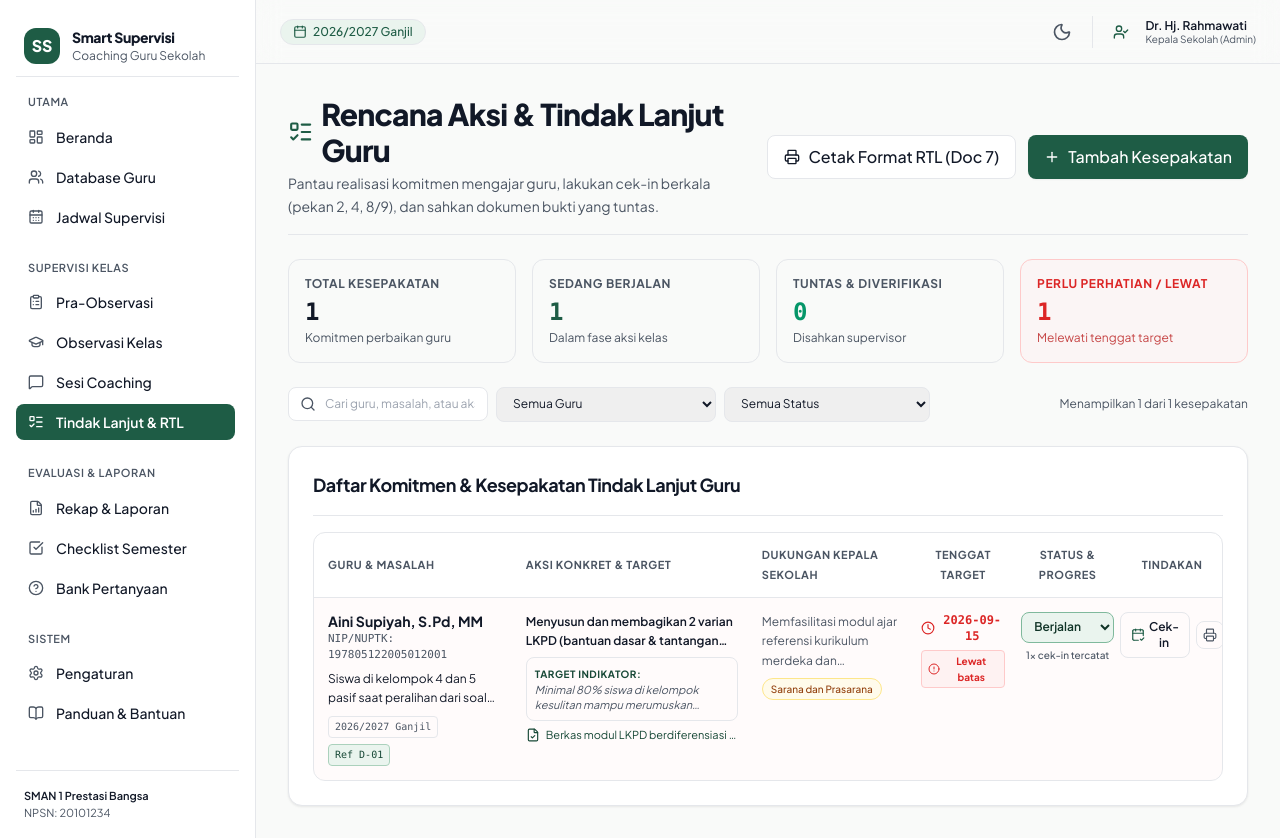
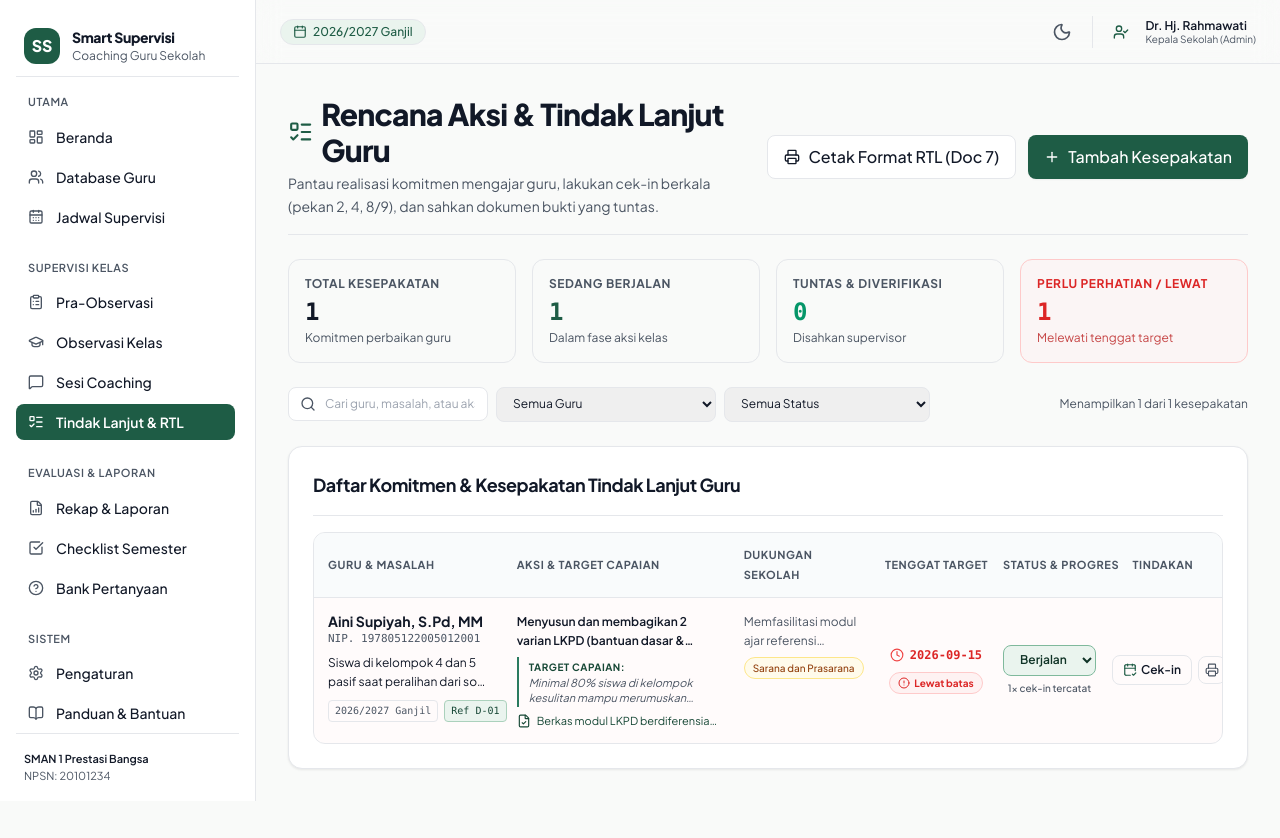
Before and after one commit to mediasosialsmpn3cibungbulang-dotcom/Web-App-Observasi, a Next.js app: page /tindak-lanjut in a window 1280 px wide. After the commit the page ends 801 px from the top, so only its background shows below. Built offline with nearby package versions, Linux system fonts and the light colour scheme.

Commit message:
fix(followup): sempurnakan tipografi tabel RTL cegah teks terpotong dan tanggal terlipat

```diff
--- a/src/features/followup/FollowupManager.tsx
+++ b/src/features/followup/FollowupManager.tsx
@@ -261,21 +261,21 @@ export function FollowupManager() {
           <div className="w-full overflow-hidden rounded-xl border border-border bg-card shadow-2xs">
             <table className="w-full table-fixed text-left text-sm border-collapse">
               <colgroup>
-                <col className="w-[22%]" />
-                <col className="w-[26%]" />
-                <col className="w-[18%]" />
-                <col className="w-[11%]" />
+                <col className="w-[21%]" />
+                <col className="w-[25%]" />
+                <col className="w-[16%]" />
+                <col className="w-[13%]" />
                 <col className="w-[12%]" />
-                <col className="w-[11%]" />
+                <col className="w-[13%]" />
               </colgroup>
-              <thead className="bg-muted/30 border-b border-border text-[11px] uppercase font-bold text-muted tracking-wider">
+              <thead className="bg-slate-50/80 dark:bg-zinc-800/80 border-b border-border text-[11px] uppercase font-bold text-muted tracking-wider">
                 <tr>
-                  <th className="py-3 px-3.5">Guru & Masalah</th>
-                  <th className="py-3 px-3">Aksi Konkret & Target</th>
-                  <th className="py-3 px-3">Dukungan Kepala Sekolah</th>
-                  <th className="py-3 px-2 text-center">Tenggat Target</th>
-                  <th className="py-3 px-2 text-center">Status & Progres</th>
-                  <th className="py-3 px-2 text-center">Tindakan</th>
+                  <th className="py-3 px-3.5 text-left">Guru & Masalah</th>
+                  <th className="py-3 px-3 text-left">Aksi & Target Capaian</th>
+                  <th className="py-3 px-3 text-left">Dukungan Sekolah</th>
+                  <th className="py-3 px-2 text-center whitespace-nowrap">Tenggat Target</th>
+                  <th className="py-3 px-2 text-center whitespace-nowrap">Status & Progres</th>
+                  <th className="py-3 px-2 text-center whitespace-nowrap">Tindakan</th>
                 </tr>
               </thead>
               <tbody className="divide-y divide-border text-xs">
@@ -296,18 +296,18 @@ export function FollowupManager() {
                         <p className="font-bold text-foreground text-sm leading-snug truncate" title={teacher?.nama_lengkap}>
                           {teacher?.nama_lengkap || "Guru"}
                         </p>
-                        <p className="text-[11px] font-mono text-muted">
-                          {teacher?.nip_nuptk ? `NIP/NUPTK: ${teacher.nip_nuptk}` : "Guru Mata Pelajaran"}
+                        <p className="text-[11px] font-mono text-muted whitespace-nowrap">
+                          {teacher?.nip_nuptk ? `NIP. ${teacher.nip_nuptk}` : "Guru Mata Pelajaran"}
                         </p>
                         <p className="text-xs text-muted/90 mt-1.5 leading-relaxed line-clamp-2 break-words" title={item.masalah_utama}>
                           {item.masalah_utama}
                         </p>
-                        <div className="flex flex-wrap items-center gap-1.5 mt-2">
-                          <span className="text-[10px] font-mono px-1.5 py-0.5 rounded bg-muted/10 text-muted border border-border">
+                        <div className="flex items-center gap-1.5 mt-2">
+                          <span className="text-[10px] font-mono px-1.5 py-0.5 rounded bg-muted/10 text-muted border border-border whitespace-nowrap">
                             {item.semester}
                           </span>
                           {item.kode_pertanyaan_pemicu && (
-                            <span className="text-[10px] font-mono px-1.5 py-0.5 rounded bg-pine-50 dark:bg-pine-950/40 text-pine-700 dark:text-pine-300 border border-pine-200 dark:border-pine-800">
+                            <span className="text-[10px] font-mono px-1.5 py-0.5 rounded bg-pine-50 dark:bg-pine-950/40 text-pine-700 dark:text-pine-300 border border-pine-200 dark:border-pine-800 whitespace-nowrap">
                               Ref {item.kode_pertanyaan_pemicu}
                             </span>
                           )}
@@ -319,12 +319,12 @@ export function FollowupManager() {
                         <p className="font-semibold text-foreground text-xs leading-relaxed line-clamp-2 break-words" title={item.aksi_konkret_guru}>
                           {item.aksi_konkret_guru}
                         </p>
-                        <div className="mt-1.5 p-2 rounded-lg bg-muted/10 border border-border/50">
+                        <div className="mt-1.5 pl-2.5 border-l-2 border-pine-500 py-0.5">
                           <span className="text-[10px] font-bold text-pine-700 dark:text-pine-400 block uppercase tracking-wider">
-                            Target Indikator:
+                            Target Capaian:
                           </span>
                           <p className="text-[11px] text-muted italic leading-snug line-clamp-2 break-words" title={item.target_indikator_sukses}>
-                            {item.target_indikator_sukses || "Meningkatnya hasil belajar dan keaktifan siswa"}
+                            {item.target_indikator_sukses || "Meningkatnya hasil belajar siswa"}
                           </p>
                         </div>
                         {item.bukti_tindak_lanjut && (
@@ -337,10 +337,10 @@ export function FollowupManager() {
 
                       {/* Dukungan Kepsek */}
                       <td className="py-3.5 px-3 align-top">
-                        <p className="text-xs text-muted leading-relaxed line-clamp-3 break-words" title={item.dukungan_kepala_sekolah}>
+                        <p className="text-xs text-muted leading-relaxed line-clamp-2 break-words" title={item.dukungan_kepala_sekolah}>
                           {item.dukungan_kepala_sekolah || "Pendampingan dan pemantauan berkala."}
                         </p>
-                        <div className="mt-2">
+                        <div className="mt-1.5">
                           <span className="inline-block text-[10px] font-medium px-2 py-0.5 rounded-full bg-amber-50 dark:bg-amber-950/40 text-amber-800 dark:text-amber-300 border border-amber-200 dark:border-amber-800 truncate max-w-full">
                             {item.jenis_dukungan || "Sarana dan Prasarana"}
                           </span>
@@ -348,28 +348,30 @@ export function FollowupManager() {
                       </td>
 
                       {/* Tenggat Waktu */}
-                      <td className="py-3.5 px-2 align-top text-center">
-                        <div className="flex items-center justify-center gap-1 font-mono text-xs font-semibold">
-                          <Clock className={`w-3.5 h-3.5 shrink-0 ${isOverdue ? "text-red-600 dark:text-red-400" : "text-muted"}`} />
+                      <td className="py-3.5 px-2 align-middle text-center whitespace-nowrap">
+                        <div className="inline-flex items-center justify-center gap-1.5 font-mono text-xs font-semibold whitespace-nowrap">
+                          <Clock className={`w-3.5 h-3.5 shrink-0 ${isOverdue ? "text-red-500" : "text-muted"}`} />
                           <span className={isOverdue ? "text-red-600 dark:text-red-400 font-bold" : "text-foreground"}>
                             {item.deadline}
                           </span>
                         </div>
                         {isOverdue && (
-                          <div className="mt-1.5 inline-flex items-center justify-center gap-1 text-[10px] font-bold text-red-600 dark:text-red-400 bg-red-50 dark:bg-red-950/40 px-1.5 py-0.5 rounded border border-red-200 dark:border-red-800/50">
-                            <AlertCircle className="w-3 h-3 shrink-0" />
-                            <span>Lewat batas</span>
+                          <div className="mt-1.5 flex items-center justify-center">
+                            <span className="inline-flex items-center gap-1 text-[10px] font-bold text-red-600 dark:text-red-400 bg-red-50 dark:bg-red-950/40 px-2 py-0.5 rounded-full border border-red-200 dark:border-red-800/50 whitespace-nowrap">
+                              <AlertCircle className="w-3 h-3 shrink-0" />
+                              <span>Lewat batas</span>
+                            </span>
                           </div>
                         )}
                       </td>
 
                       {/* Status & Kontrol */}
-                      <td className="py-3.5 px-2 align-top text-center">
-                        <div className="flex flex-col items-center gap-1">
+                      <td className="py-3.5 px-2 align-middle text-center">
+                        <div className="flex flex-col items-center justify-center gap-1">
                           <select
                             value={item.status}
                             onChange={(e) => handleStatusChange(item, e.target.value as FollowupItem["status"])}
-                            className={`w-full text-xs font-semibold px-2 py-1.5 rounded-lg border focus:outline-none focus:ring-1 focus:ring-pine-500 transition-colors ${
+                            className={`w-full max-w-[125px] text-xs font-semibold px-2 py-1.5 rounded-lg border focus:outline-none focus:ring-1 focus:ring-pine-500 transition-colors text-center cursor-pointer ${
                               item.status === "Selesai"
                                 ? "bg-emerald-50 text-emerald-800 border-emerald-300 dark:bg-emerald-950/40 dark:text-emerald-300 dark:border-emerald-700"
                                 : item.status === "Berjalan"
@@ -386,7 +388,7 @@ export function FollowupManager() {
                           </select>
 
                           {checks.length > 0 && (
-                            <span className="text-[10px] text-muted font-medium">
+                            <span className="text-[10px] text-muted font-medium whitespace-nowrap">
                               {checks.length}x cek-in tercatat
                             </span>
                           )}
@@ -394,22 +396,22 @@ export function FollowupManager() {
                       </td>
 
                       {/* Aksi */}
-                      <td className="py-3.5 px-2 align-top text-center">
-                        <div className="flex items-center justify-center gap-1.5">
+                      <td className="py-3.5 px-2 align-middle text-center whitespace-nowrap">
+                        <div className="inline-flex items-center justify-center gap-1.5 whitespace-nowrap">
                           <button
                             type="button"
                             title="Lakukan Cek-in Berkala (Pekan 2/4/8/9)"
                             onClick={() => setSelectedFollowupForCheck(item)}
-                            className="inline-flex items-center justify-center gap-1 px-2.5 py-1.5 text-xs font-semibold rounded-lg border border-border bg-card hover:bg-muted/10 text-foreground transition-colors shadow-2xs cursor-pointer"
+                            className="inline-flex items-center justify-center gap-1 px-2.5 py-1.5 text-xs font-semibold rounded-lg border border-border bg-card hover:bg-muted/10 text-foreground transition-all shadow-2xs cursor-pointer whitespace-nowrap shrink-0"
                           >
                             <CalendarCheck2 className="w-3.5 h-3.5 text-pine-600 shrink-0" />
-                            <span>Cek-in</span>
+                            <span className="whitespace-nowrap">Cek-in</span>
                           </button>
                           <button
                             type="button"
                             title="Cetak Format Dokumen 7 RTL"
                             onClick={() => setSelectedFollowupForPrint(item)}
-                            className="inline-flex items-center justify-center p-1.5 text-xs font-semibold rounded-lg border border-border bg-card hover:bg-muted/10 text-muted hover:text-foreground transition-colors shadow-2xs cursor-pointer"
+                            className="inline-flex items-center justify-center p-1.5 text-xs font-semibold rounded-lg border border-border bg-card hover:bg-muted/10 text-muted hover:text-foreground transition-all shadow-2xs cursor-pointer shrink-0"
                           >
                             <Printer className="w-3.5 h-3.5" />
                           </button>
```
